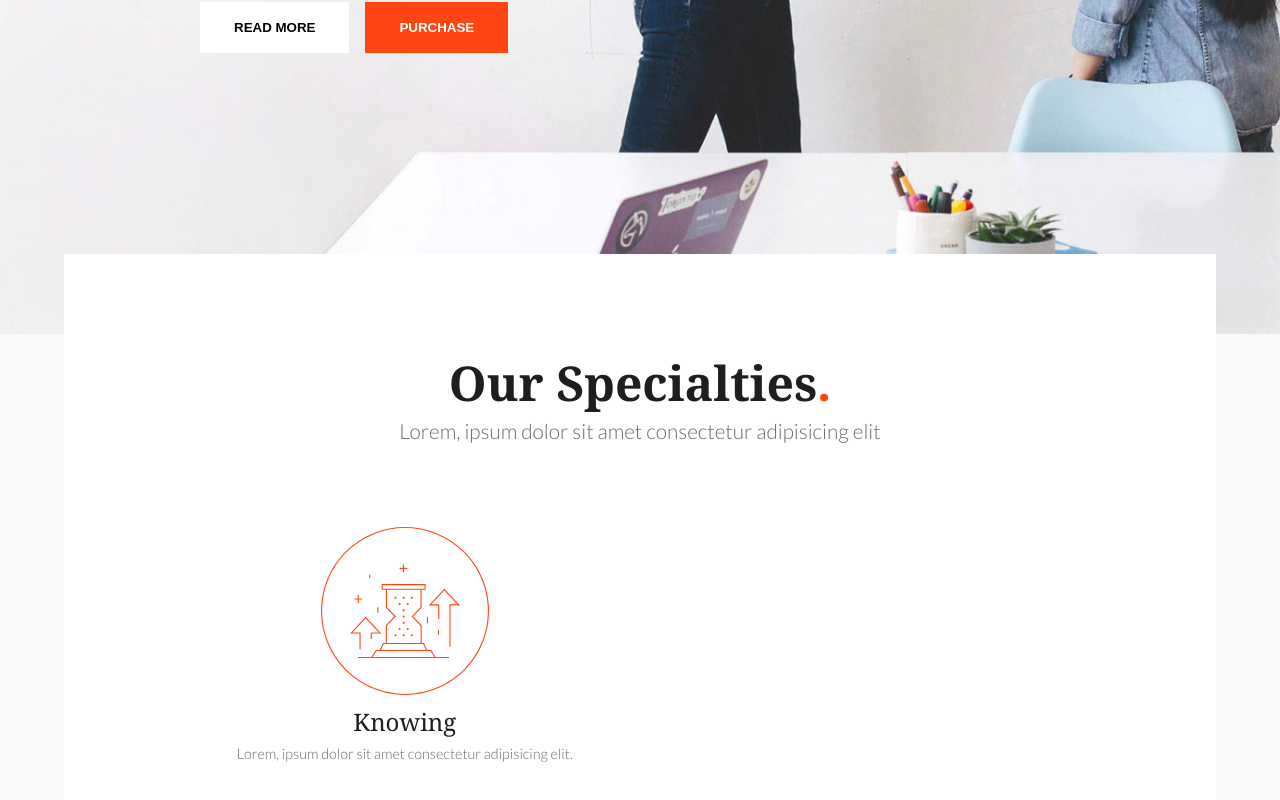
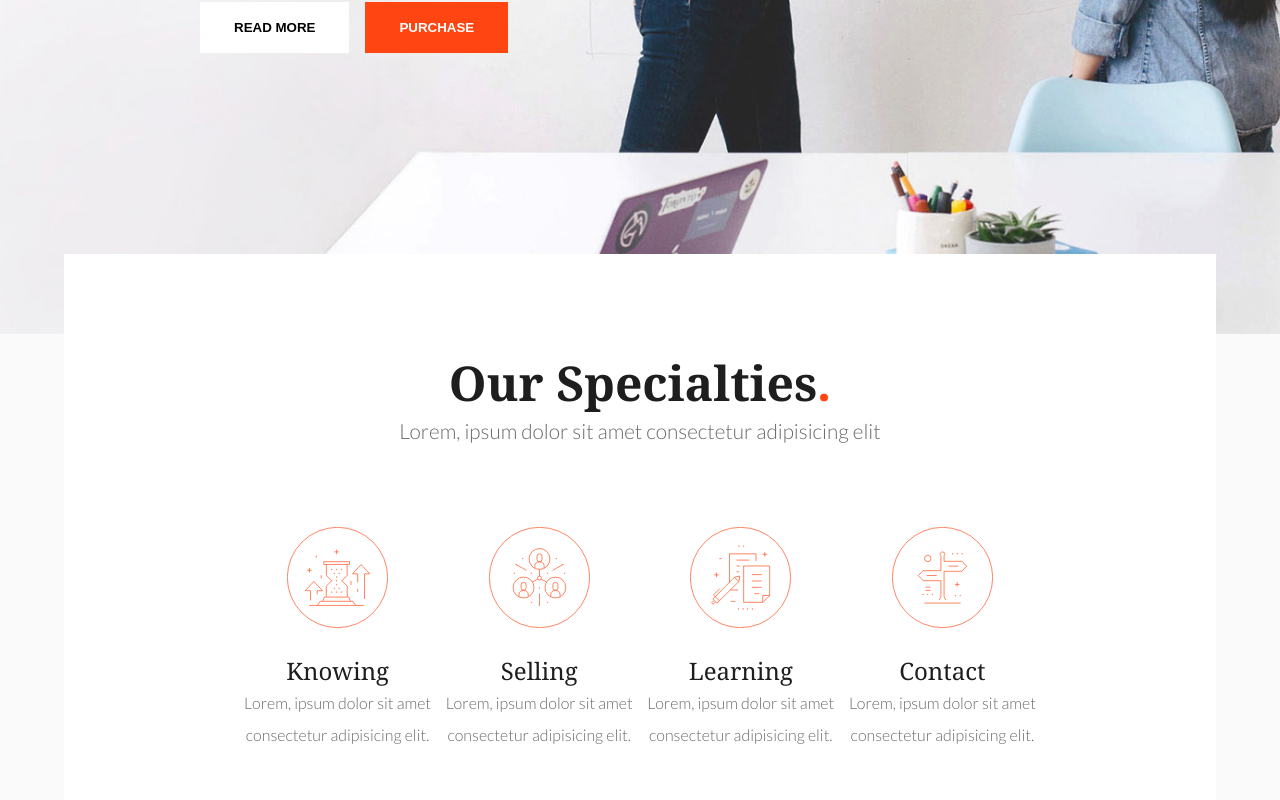
Before and after one commit to DavideIsaia/proj-html-vuejs, a Vue app: page / in a window 1280 px wide. Shown: the part 666-1466 px from the top of the page. Built offline with nearby package versions, Linux system fonts and the light colour scheme; a web font is replaced by a local one.

Commit message:
SpecCard aggiunte in modo dinamico

```diff
--- a/src/components/AppMain.vue
+++ b/src/components/AppMain.vue
@@ -7,7 +7,11 @@
           Lorem, ipsum dolor sit amet consectetur adipisicing elit
         </p>
         <div class="spec flex">
-          <SpecCard />
+          <SpecCard
+            v-for="(element, index) in cards"
+            :key="index"
+            :element="element"
+          />
         </div>
       </div>
     </section>
@@ -23,7 +27,7 @@ export default {
   },
   data() {
     return {
-      card: [
+      cards: [
         {
           thumb: "svg-0.svg",
           title: "Knowing",
--- a/src/components/SpecCard.vue
+++ b/src/components/SpecCard.vue
@@ -1,16 +1,20 @@
 <template>
   <div class="card">
-    <img src="../assets/svg/svg-0.svg" alt="" />
-    <div class="title">Knowing</div>
-    <div class="text">
-      Lorem, ipsum dolor sit amet consectetur adipisicing elit.
-    </div>
+    <img
+      :src="require(`../assets/svg/${element.thumb}`)"
+      :alt="element.title"
+    />
+    <div class="title">{{ element.title }}</div>
+    <div class="text">{{ element.text }}</div>
   </div>
 </template>
 
 <script>
 export default {
   name: "SpecCard",
+  props: {
+    element: Object,
+  },
 };
 </script>
 
@@ -20,12 +24,13 @@ export default {
   line-height: 2rem;
   img {
     width: 50%;
+    margin-bottom: 1rem;
   }
   .title {
     font-size: 1.5rem;
   }
   .text {
-    font-size: 0.9rem;
+    font-size: 1rem;
   }
 }
 </style>
```
